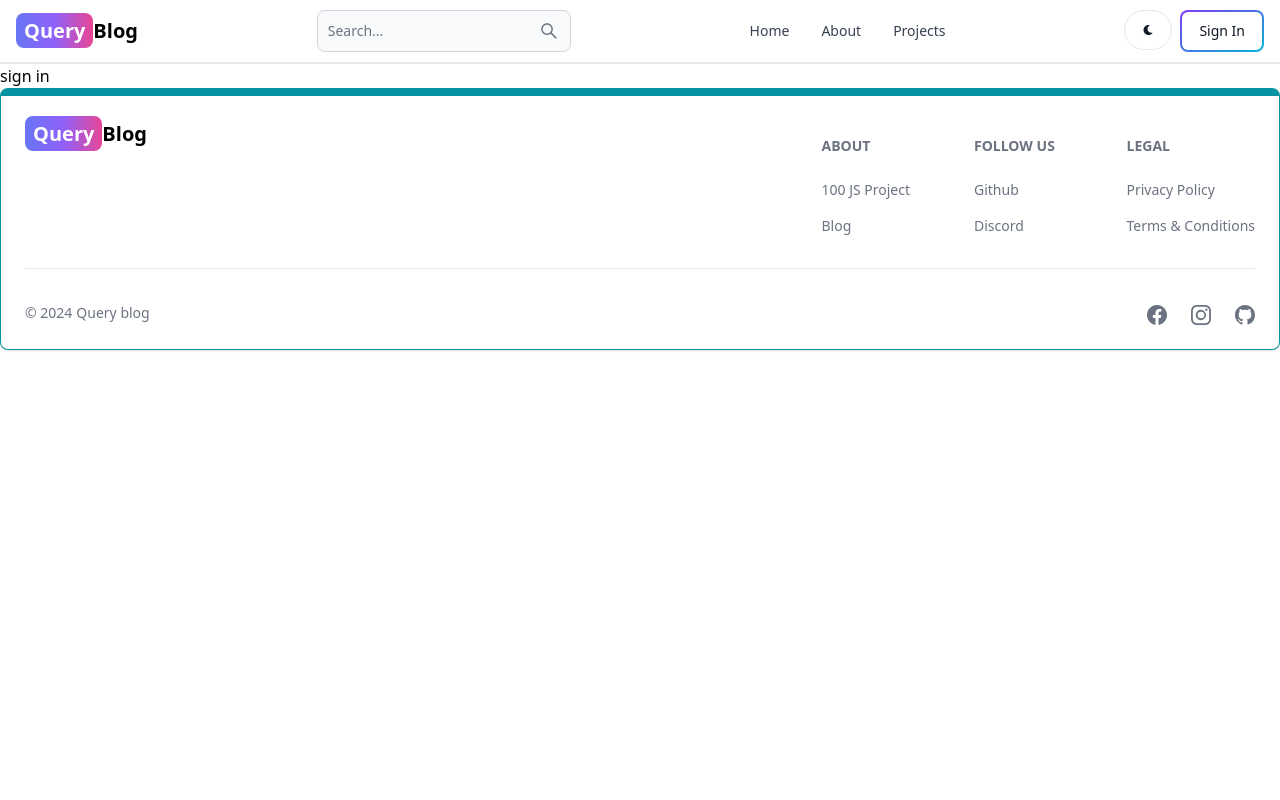
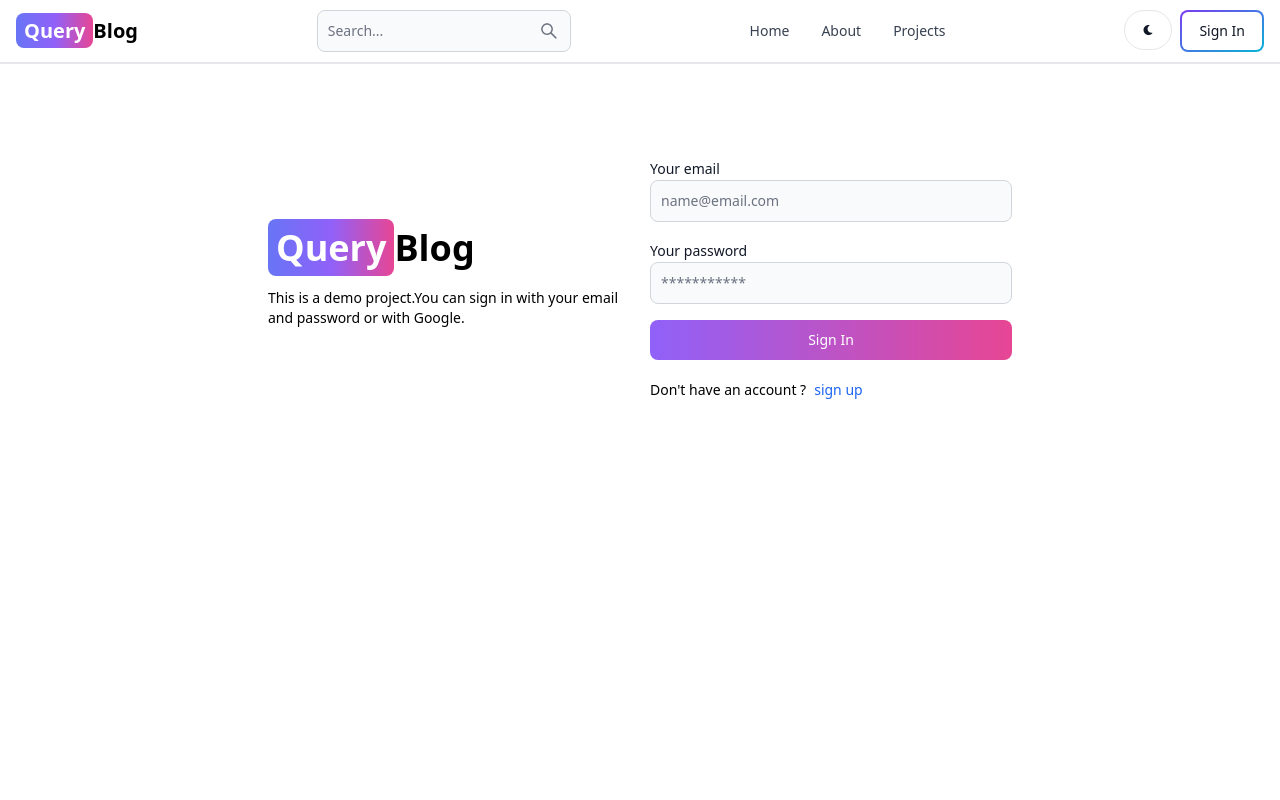
Before and after one commit to Diptamoy-Mitra/query-blog, a React (Vite) app in the folder client/: page /sign-in in a window 1280 px wide. Shown: the top 800 px of the page. Built offline with nearby package versions, Linux system fonts and the light colour scheme.

Commit message:
complete sign in page functionality

```diff
--- a/client/src/pages/Signin.jsx
+++ b/client/src/pages/Signin.jsx
@@ -1,9 +1,129 @@
+import { Alert, Button, Label, Spinner, TextInput } from 'flowbite-react'
+import { set } from 'mongoose';
 import React from 'react'
+import { Link, Navigate, useNavigate } from 'react-router-dom'
+
 
 export default function Signin() {
+
+  //state for formData
+  const [formData, setFormData] = React.useState({});
+  const [errorMessage, setErrorMessage] = React.useState(null);
+  const [loading, setLoading] = React.useState(false);
+
+  //handle change function for input fields
+  const handleChange = (e) => {
+    // console.log(e.target.value)
+    setFormData({
+      ...formData,
+      [e.target.id]: e.target.value.trim()
+    })
+    // console.log(formData, "formdata")
+  }
+
+  //useNavigate hook
+  const navigate=useNavigate();
+
+  //handle submit function for form
+  const handleSubmit = async (e) => {
+    e.preventDefault();
+    // console.log(formData, "formdata")
+    if ( !formData.email || !formData.password) {
+      return setErrorMessage('All fields are required, please fill all fields')
+
+    }
+    try {
+      setLoading(true);
+      setErrorMessage(null)
+
+      //sign up new account
+      const res = await fetch('/api/auth/signin', {
+        method: 'POST',
+        headers: {
+          'Content-Type': 'application/json'
+        },
+        body: JSON.stringify(formData)
+
+      })
+      const data = await res.json();
+      // console.log(data, '*** data')
+      if (data.success === false) {
+        setErrorMessage(data.message)
+      }
+      setLoading(false);
+
+
+      //if res ok then navigate to sign in page
+      if(res.ok){
+        navigate('/')
+      }
+
+
+
+    } catch (error) {
+      setErrorMessage('Something went wrong, please try again')
+      setLoading(false);
+    }
+  }
+
+
   return (
-    <div>
-      sign in
+    <div className='min-h-screen mt-20 '>
+      <div className="flex p-3 max-w-3xl mx-auto flex-col md:flex-row md:items-center gap-5">
+        {/* left side */}
+        <div className="flex-1">
+          <Link to='/' className='text-4xl  font-bold dark:text-white '>
+            <span className='px-2 py-1 bg-gradient-to-r from-indigo-500 via-purple-500 to-pink-500 rounded-lg text-white'>Query</span>
+            Blog
+          </Link>
+          <p className="text-sm mt-5">
+            This is a demo project.You can sign in with your email and password or with Google.
+          </p>
+        </div>
+        {/* right side */}
+        <div className="flex-1">
+          <form className='flex flex-col gap-4 ' onSubmit={handleSubmit}>
+
+            <div className="">
+              <Label className='' value='Your email' />
+              <TextInput
+                type='email'
+                placeholder='name@email.com'
+                id='email'
+                onChange={handleChange}
+              />
+            </div>
+            <div className="">
+              <Label className='' value='Your password' />
+              <TextInput
+                type='password'
+                placeholder='***********'
+                id='password'
+                onChange={handleChange}
+              />
+            </div>
+            <Button gradientDuoTone='purpleToPink' type='submit' disabled={loading}>
+              {
+                loading ? (
+                  <>
+                    <Spinner size='sm' className='text-white' />
+                    <span className='pl-3'>Loading...</span>
+                  </>
+
+                ) : 'Sign In'
+              }
+            </Button>
+          </form>
+          <div className="flex gap-2 text-sm mt-5">
+            <span className="">Don't have an account ?</span>
+            <Link to='/sign-up' className='text-blue-600'>sign up</Link>
+          </div>
+          {
+            errorMessage && <Alert className="text-red-500 text-sm mt-3" color='failure'>{errorMessage}</Alert>
+          }
+        </div>
+      </div>
+
     </div>
   )
 }
```
